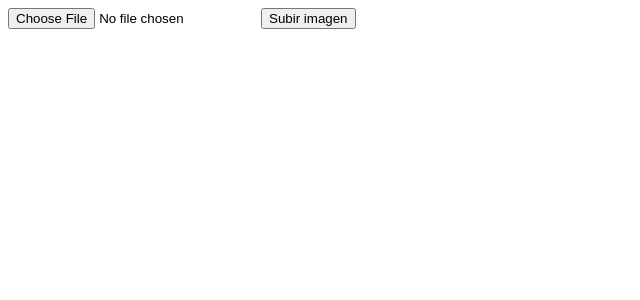
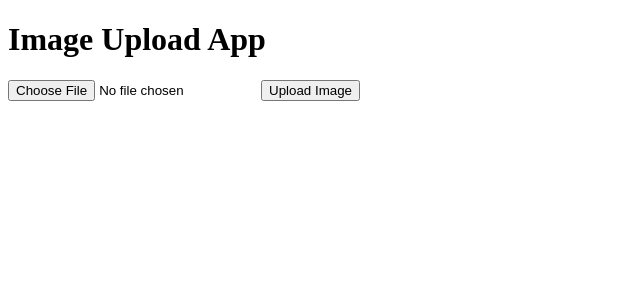
Before and after one commit to 19Emiliano98/ImageUploader-Backend, a React (Vite) app in the folder client/: page / in a window 1280 px wide. Shown: the top 300 px of the page, without its empty margins (0-640 px from the left). Built offline with nearby package versions, Linux system fonts and the light colour scheme; the HTML template or start-up script is replaced by a standard one.

Commit message:
Funciona la carga de imagen de front

```diff
--- a/client/src/App.tsx
+++ b/client/src/App.tsx
@@ -1,51 +1,13 @@
-import { useState } from 'react';
+import React from 'react';
+import ImageUploadForm from './components/ImageUploadForm';
 
-const API:string = 'http://localhost:8080/upload';
-
-function App() {
-  const [selectedImage, setSelectedImage] = useState(null);
-  const [nameImage, setNameImage] = useState('');
-
-  const handleImageChange = (event:any) => {
-    const imageFile = event.target.files[0];
-    console.log(event.target.files[0]);
-
-    setSelectedImage(imageFile);
-    setNameImage(imageFile.name)
-  };
-
-  const handleUpload = (e:any) => {
-    e.preventDefault();
-    if (selectedImage) {
-      const formData = new FormData();
-      formData.append('image', selectedImage, nameImage);
-
-      //? Aquí puedes realizar la llamada a la API para subir la imagen
-      //? usando fetch u otra librería de manejo de peticiones HTTP.
-      //? Por ejemplo:
-
-      fetch( API, {
-        method: 'POST',
-        body: formData.get('image')
-      })
-      .then(response => response.json())
-      .then(data => {
-        console.log('Imagen subida con éxito', data)
-        console.log(formData.get('image'));
-
-      })
-      .catch(error => {
-        console.error('Error al subir la imagen', error)
-      })
-    }
-  };
-
+const App: React.FC = () => {
   return (
-    <form method='POST' action={`${API}`} onSubmit={handleUpload} encType="multipart/form-data">
-      <input type="file" name='image' accept="image/*" onChange={handleImageChange} />
-      <button type='submit'>Subir imagen</button>
-    </form>
+    <div>
+      <h1>Image Upload App</h1>
+      <ImageUploadForm />
+    </div>
   );
-}
+};
 
 export default App;
--- /dev/null
+++ b/client/src/components/ImageUploadForm.tsx
@@ -0,0 +1,42 @@
+import React, { useState } from 'react';
+
+const ImageUploadForm: React.FC = () => {
+  const [selectedImage, setSelectedImage] = useState<File | null>(null);
+
+  const handleImageChange = (e: React.ChangeEvent<HTMLInputElement>) => {
+    if (e.target.files && e.target.files.length > 0) {
+      setSelectedImage(e.target.files[0]);
+    }
+  };
+
+  const handleUpload = async () => {
+    if (selectedImage) {
+      const formData = new FormData();
+      formData.append('image', selectedImage);
+
+      try {
+        const response = await fetch('http://localhost:8080/upload', {
+          method: 'POST',
+          body: formData,
+        });
+
+        if (response.ok) {
+          console.log('Image uploaded successfully');
+        } else {
+          console.error('Failed to upload image');
+        }
+      } catch (error) {
+        console.error('Error uploading image:', error);
+      }
+    }
+  };
+
+  return (
+    <div>
+      <input type="file" accept="image/*" onChange={handleImageChange} />
+      <button onClick={handleUpload}>Upload Image</button>
+    </div>
+  );
+};
+
+export default ImageUploadForm;
```
Also changed, not shown: 2 other files (tests, documents, lock files or other folders).
